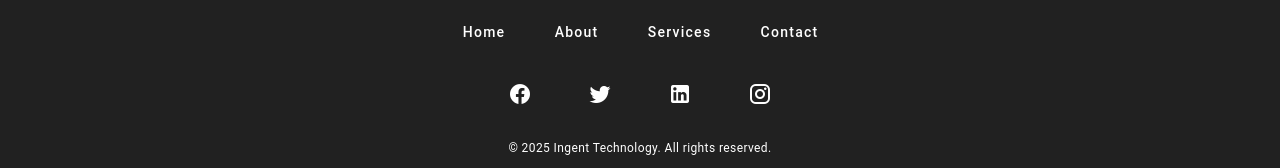
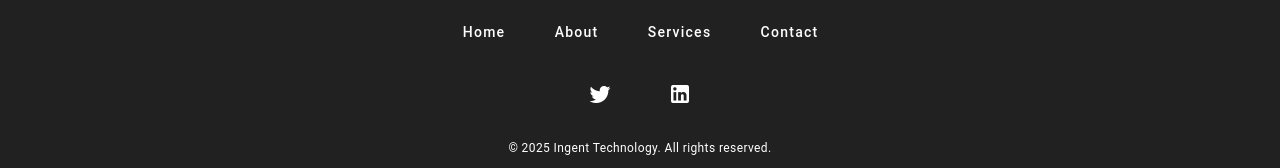
Before and after one commit to ikushum/Ingent-Website, a Vue app: page / in a window 1280 px wide. Shown: the part 2880-3048 px from the top of the page. Built offline with nearby package versions, Linux system fonts and the light colour scheme; a small style sheet from the web is missing.

Commit message:
add social links

```diff
--- a/src/components/MainFooter.vue
+++ b/src/components/MainFooter.vue
@@ -15,9 +15,11 @@
     <div class="my-5">
       <v-btn
         v-for="icon in icons"
-        :key="icon"
+        :key="icon.icon"
         class="mx-4"
-        :icon="icon"
+        :href="icon.href"
+        :icon="icon.icon"
+        target="_blank"
         variant="text"
       />
     </div>
@@ -37,9 +39,15 @@
   })
 
   const icons = [
-    'mdi-facebook',
-    'mdi-twitter',
-    'mdi-linkedin',
-    'mdi-instagram',
+    // 'mdi-facebook',
+    {
+      icon: 'mdi-twitter',
+      href: 'https://x.com/IngentTech',
+    },
+    {
+      icon: 'mdi-linkedin',
+      href: 'http://linkedin.com/company/ingent-technology',
+    },
+    // 'mdi-instagram',
   ]
 </script>
```
